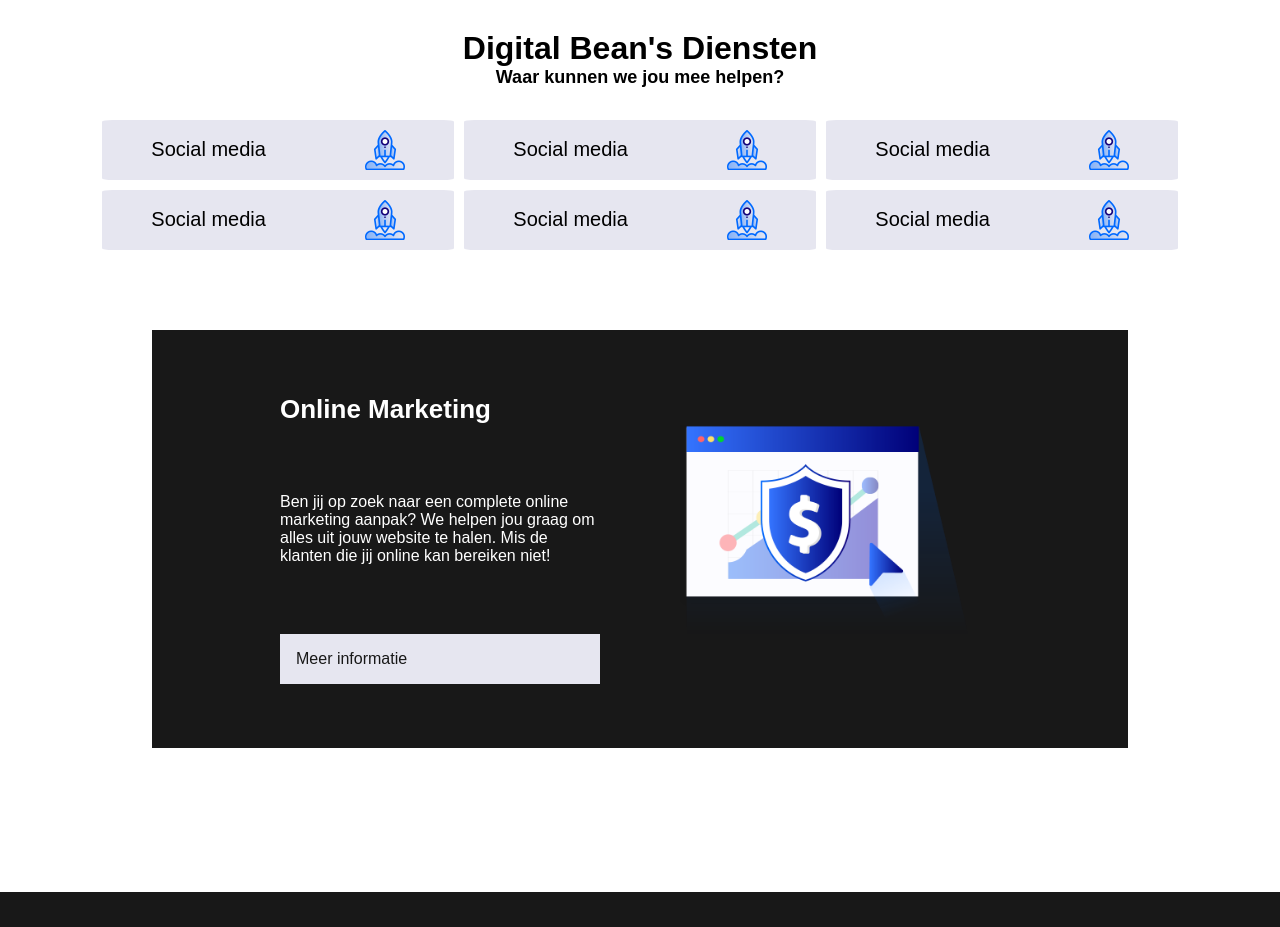
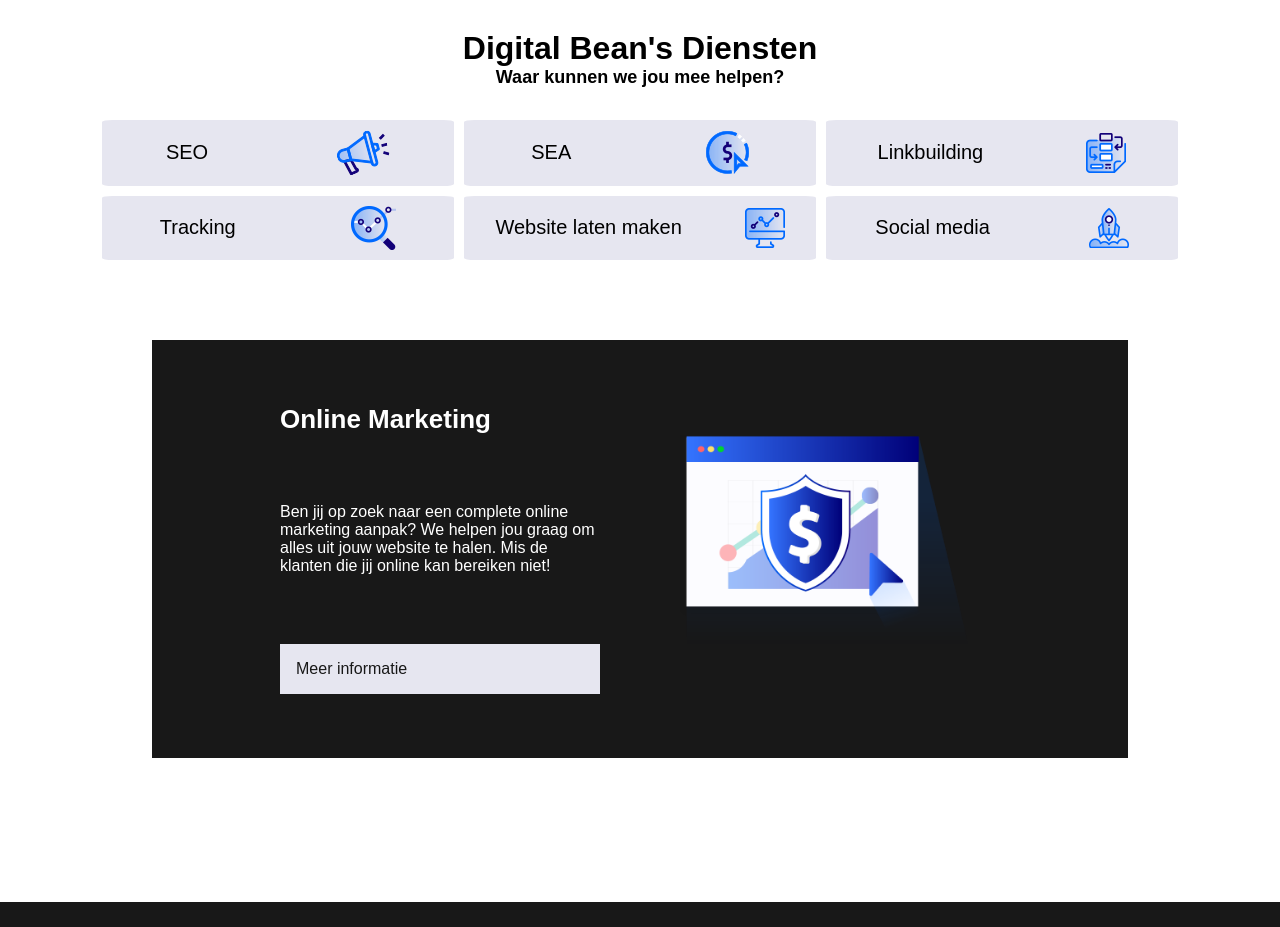
Before and after one commit to yanikaragiannis/frontenddev, a plain HTML site: page basiswebsite/index.html in a window 1280 px wide. Shown: the part 2820-3747 px from the top of the page. Drawn offline with Linux system fonts and the light colour scheme.

Commit message:
Add files via upload

```diff
--- a/basiswebsite/index.html
+++ b/basiswebsite/index.html
@@ -107,11 +107,11 @@
 			<h3>Digital Bean's Diensten</h3>
 			<h4>Waar kunnen we jou mee helpen?</h4>
 			<ul>
-				<li><a href="#">Social media</a><img src="images/service-info-icon-3.png" alt=""></li>
-				<li><a href="#">Social media</a><img src="images/service-info-icon-3.png" alt=""></li>
-				<li><a href="#">Social media</a><img src="images/service-info-icon-3.png" alt=""></li>
-				<li><a href="#">Social media</a><img src="images/service-info-icon-3.png" alt=""></li>
-				<li><a href="#">Social media</a><img src="images/service-info-icon-3.png" alt=""></li>
+				<li><a href="#">SEO</a><img src="images/icon-2.png" alt=""></li>
+				<li><a href="#">SEA</a><img src="images/icon-3.png" alt=""></li>
+				<li><a href="#">Linkbuilding</a><img src="images/service-info-icon-2.png" alt=""></li>
+				<li><a href="#">Tracking</a><img src="images/icon-1.png" alt=""></li>
+				<li><a href="#">Website laten maken</a><img src="images/service-info-icon-1.png" alt=""></li>
 				<li><a href="#">Social media</a><img src="images/service-info-icon-3.png" alt=""></li>
 			</ul>
 
--- a/basiswebsite/styles/style.css
+++ b/basiswebsite/styles/style.css
@@ -267,6 +267,7 @@
 
 .form {
     background-image: url(../images/slider2.jpeg);
+
     color: white;
     padding-top: 5em;
     padding-bottom: 5em;
@@ -467,7 +468,7 @@
     .voorpagina {
         display: grid;
         grid-template-columns: 1fr;
-        grid-template-rows: 1fr 1fr;
+        grid-template-rows: 14em 1fr;
         font-size: 20px;
     }
 
@@ -476,6 +477,7 @@
         grid-column-end: 2;
         grid-row-start: 2;
         grid-row-end: 3;
+        width: 15em;
     }
 }
 
@@ -551,7 +553,7 @@
     .info {
         display: grid;
         grid-template-columns: 1fr;
-        grid-template-rows: 15em 15em 15em 15em;
+        grid-template-rows: 11em 11em 11em 10em;
         margin-top: 5vw;
         margin-bottom: 15vw;
         margin-left: 10vw;
```
Also changed, not shown: index.html (+5 -5 lines).
